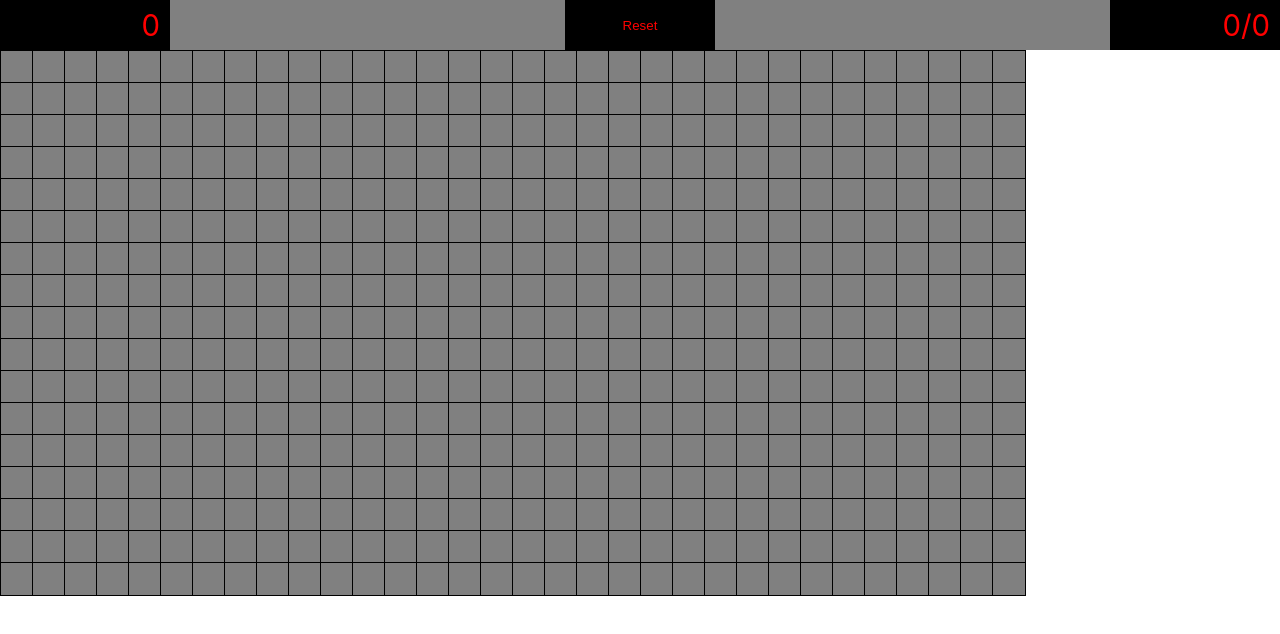
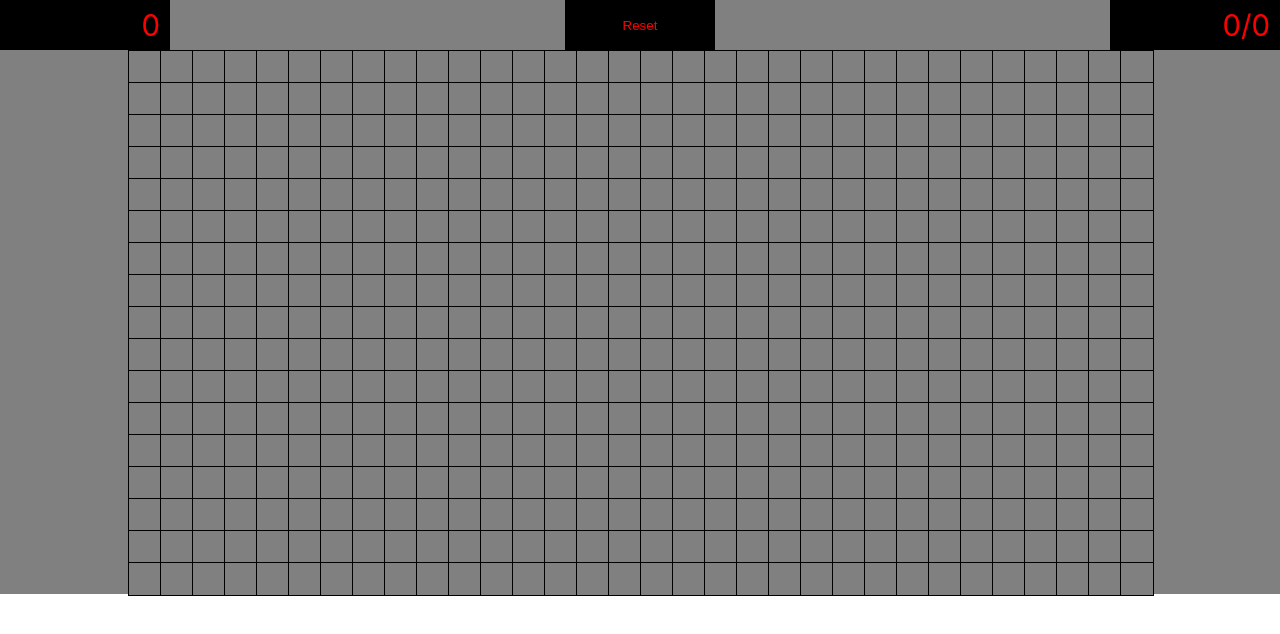
Before and after one commit to zT-1337/minesweeper, a React (Create React App) app: page / in a window 1280 px wide. Shown: the top 634 px of the page. Built offline with nearby package versions, Linux system fonts and the light colour scheme.

Commit message:
-added: winning condition

```diff
--- a/src/minesweeper/components/GameContainer/GameContainer.tsx
+++ b/src/minesweeper/components/GameContainer/GameContainer.tsx
@@ -42,7 +42,7 @@ export function GameContainer () {
     setField(generateFieldWithMines({
       width: 32,
       height: 17,
-      mineCount: 170,
+      mineCount: 17,
       clickedCellIndex: index
     }))
 
@@ -52,7 +52,7 @@ export function GameContainer () {
   }
 
   const onCellLeftClick = (index: number) => {
-    if (field.winningStatus === 'lost') return
+    if (field.winningStatus !== 'ongoing') return
 
     const nextState = clickCell(field, index)
     setField(nextState)
@@ -66,7 +66,7 @@ export function GameContainer () {
   }
 
   const onCellRightClick = (index: number) => {
-    if (!isGenerated || field.winningStatus === 'lost') return
+    if (!isGenerated || field.winningStatus !== 'ongoing') return
 
     const nextState = markCell(field, index)
     setField(nextState)
--- a/src/minesweeper/components/GameField/FieldContainer.tsx
+++ b/src/minesweeper/components/GameField/FieldContainer.tsx
@@ -1,5 +1,5 @@
 import React, { CSSProperties } from 'react'
-import { Field } from '../../game/GameTypes'
+import { Field, WinningStatus } from '../../game/GameTypes'
 import { FieldCell } from './FieldCell'
 
 export type FieldContainerPropType = {
@@ -9,10 +9,12 @@ export type FieldContainerPropType = {
 }
 
 export function FieldContainer (props: FieldContainerPropType) {
-  const fieldContainerStyle = createFieldContainerStyle(props.field.width, props.field.height)
+  const fieldStyle = createFieldStyle(props.field.width, props.field.height)
+  const fieldContainerStyle = createFieldContainerStyle(props.field.winningStatus)
 
   return (
     <div style={fieldContainerStyle}>
+      <div style={fieldStyle}>
         {props.field.cells.map((cell) =>
           <FieldCell
             key={`fieldCell-${cell.index}`} cell={cell}
@@ -21,12 +23,32 @@ export function FieldContainer (props: FieldContainerPropType) {
           />
         )}
       </div>
+    </div>
   )
 }
 
 const fieldCellSizeInPx: number = 32
 
-function createFieldContainerStyle (width: number, height: number): CSSProperties {
+function createFieldContainerStyle (winningStatus: WinningStatus): CSSProperties {
+  let backgroundColor = 'gray'
+
+  if (winningStatus === 'won') {
+    backgroundColor = 'green'
+  }
+
+  if (winningStatus === 'lost') {
+    backgroundColor = 'red'
+  }
+
+  return {
+    display: 'flex',
+    alignContent: 'center',
+    justifyContent: 'center',
+    backgroundColor: backgroundColor
+  }
+}
+
+function createFieldStyle (width: number, height: number): CSSProperties {
   return {
     display: 'grid',
     gridTemplateColumns: `${fieldCellSizeInPx}px `.repeat(width),
--- a/src/minesweeper/game/Minesweeper.ts
+++ b/src/minesweeper/game/Minesweeper.ts
@@ -1,5 +1,5 @@
 import { getRandomInt } from '../../util/random'
-import { Cell, GenerateFieldWithMinesRequest, Field, GenerateEmptyFieldRequest } from './GameTypes'
+import { Cell, GenerateFieldWithMinesRequest, Field, GenerateEmptyFieldRequest, WinningStatus } from './GameTypes'
 
 export function generateEmptyField (request: GenerateEmptyFieldRequest): Field {
   const cellCount = request.width * request.height
@@ -86,13 +86,25 @@ function clickCellWithoutCopying (field: Field, index: number): void {
     return
   }
 
-  if (clickedCell.mineNeighbourCounter !== 0) return
+  if (clickedCell.mineNeighbourCounter === 0) {
+    const neighbours = getNeighbours(field, index)
 
-  const neighbours = getNeighbours(field, index)
+    for (const neighbour of neighbours) {
+      clickCellWithoutCopying(field, neighbour.index)
+    }
+  }
 
-  for (const neighbour of neighbours) {
-    clickCellWithoutCopying(field, neighbour.index)
+  field.winningStatus = getWinningStatus(field)
+}
+
+function getWinningStatus (field: Field): WinningStatus {
+  if (field.markedCounter !== field.mineCount) return 'ongoing'
+
+  for (const cell of field.cells) {
+    if (!cell.isMine && cell.clickState !== 'clicked') return 'ongoing'
   }
+
+  return 'won'
 }
 
 export function markCell (field: Field, index: number): Field {
@@ -106,14 +118,18 @@ export function markCell (field: Field, index: number): Field {
 
   markedCell.clickState = wasUnmarked ? 'marked' : 'unclicked'
 
-  return {
+  const nextField: Field = {
     cells: copiedCells,
     width: field.width,
     height: field.height,
     mineCount: field.mineCount,
     markedCounter: wasUnmarked ? field.markedCounter + 1 : field.markedCounter - 1,
-    winningStatus: 'ongoing'
+    winningStatus: field.winningStatus
   }
+
+  nextField.winningStatus = getWinningStatus(nextField)
+
+  return nextField
 }
 
 function copyCells (cells: Cell[]): Cell[] {
```
Lines whose indentation alone changed are shown as unchanged.
